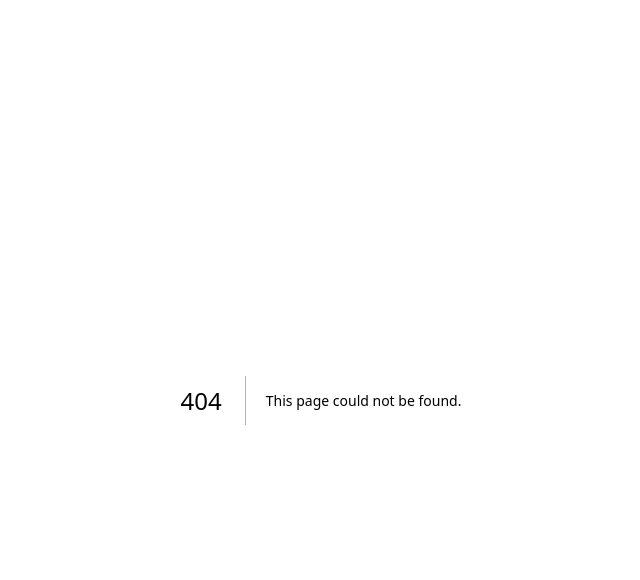
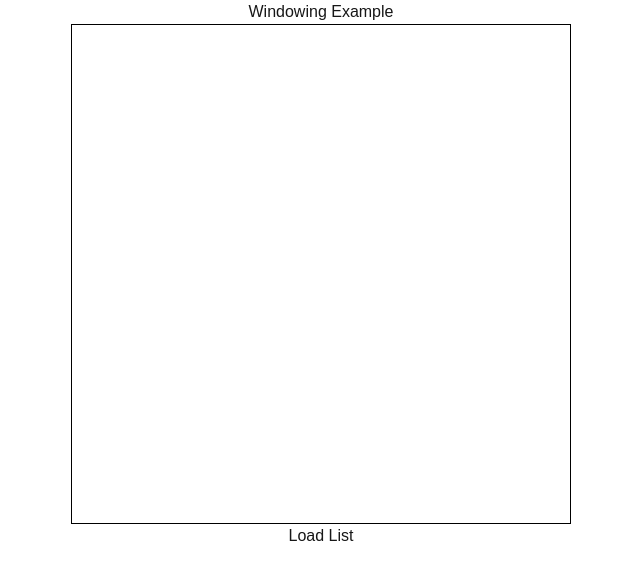
Before and after one commit to vishal911m/React-Practice, a Next.js app: page /windowing in a window 1280 px wide. Before the commit this address had no page. Shown: the top 580 px of the page, without its empty margins (319-959 px from the left). Built offline with nearby package versions, Linux system fonts and the light colour scheme.

Commit message:
Windowing: Starting files

```diff
--- /dev/null
+++ b/app/windowing/page.js
@@ -0,0 +1,44 @@
+"use client"
+import React, { useState } from 'react'
+
+const Page = () => {
+  const [load, setLoad] = useState(false);
+
+  const renderList = ()=>{
+    return new Array(10000).fill(0).map((_,i)=>(
+      <h3
+        key={i}
+        style={{
+          margin:0,
+          padding:12,
+          background: i % 2 === 0 ? "#66aaff" : "#001e80",
+          color: 'white'
+        }}
+        className='list'
+      >
+        Block{i}
+      </h3>
+    ))
+  }
+  return (
+    <>
+      <h1 style={{textAlign: 'center'}}>Windowing Example</h1>
+      <div className='App'
+        style={{
+          width: "500px",
+          height: "500px",
+          border: "1px solid black",
+          margin: "0 auto",
+          overflow: "auto",
+        }}
+      >{load && renderList()}</div>
+      <div style={{display: 'flex', justifyContent: 'center'}}>
+        <button style={{textAlign: 'center'}} onClick={()=>setLoad(true)}>
+          Load List
+        </button>
+      </div>
+    </>
+  )
+}
+
+export default Page
```
